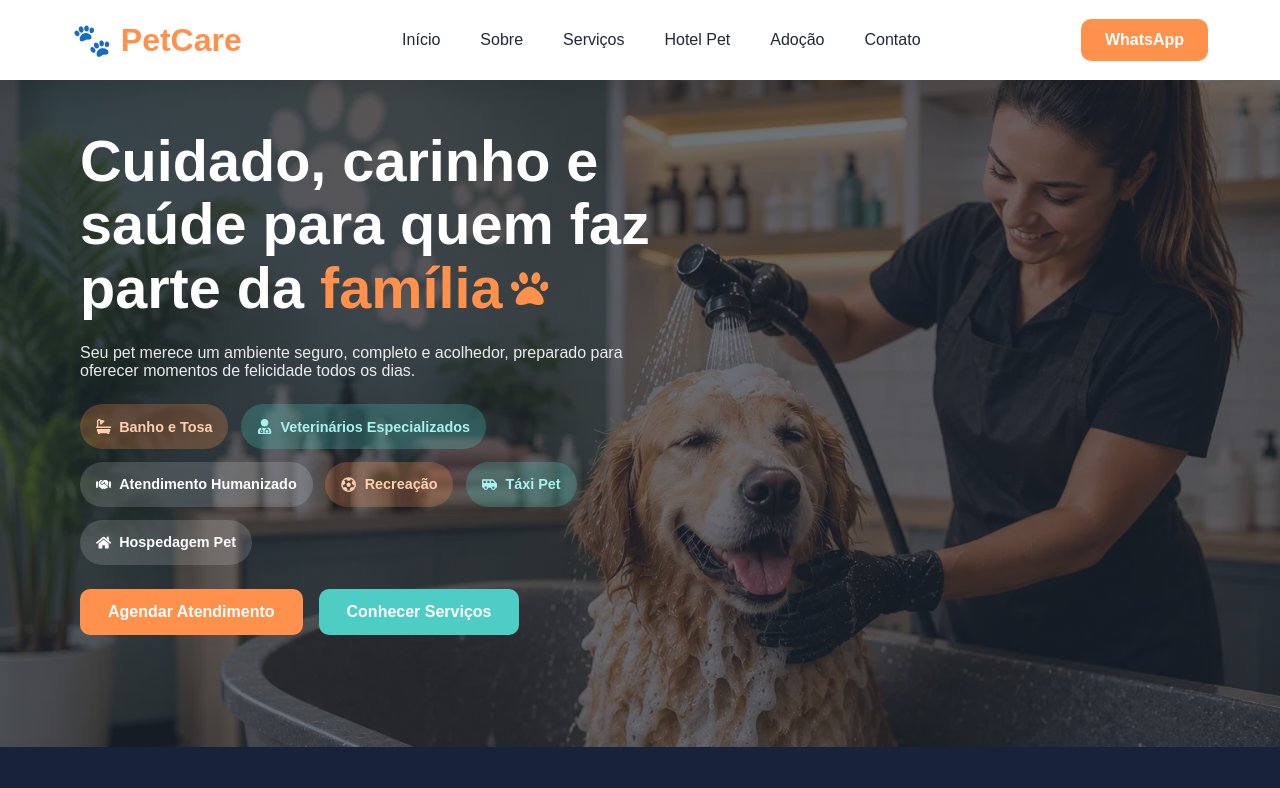
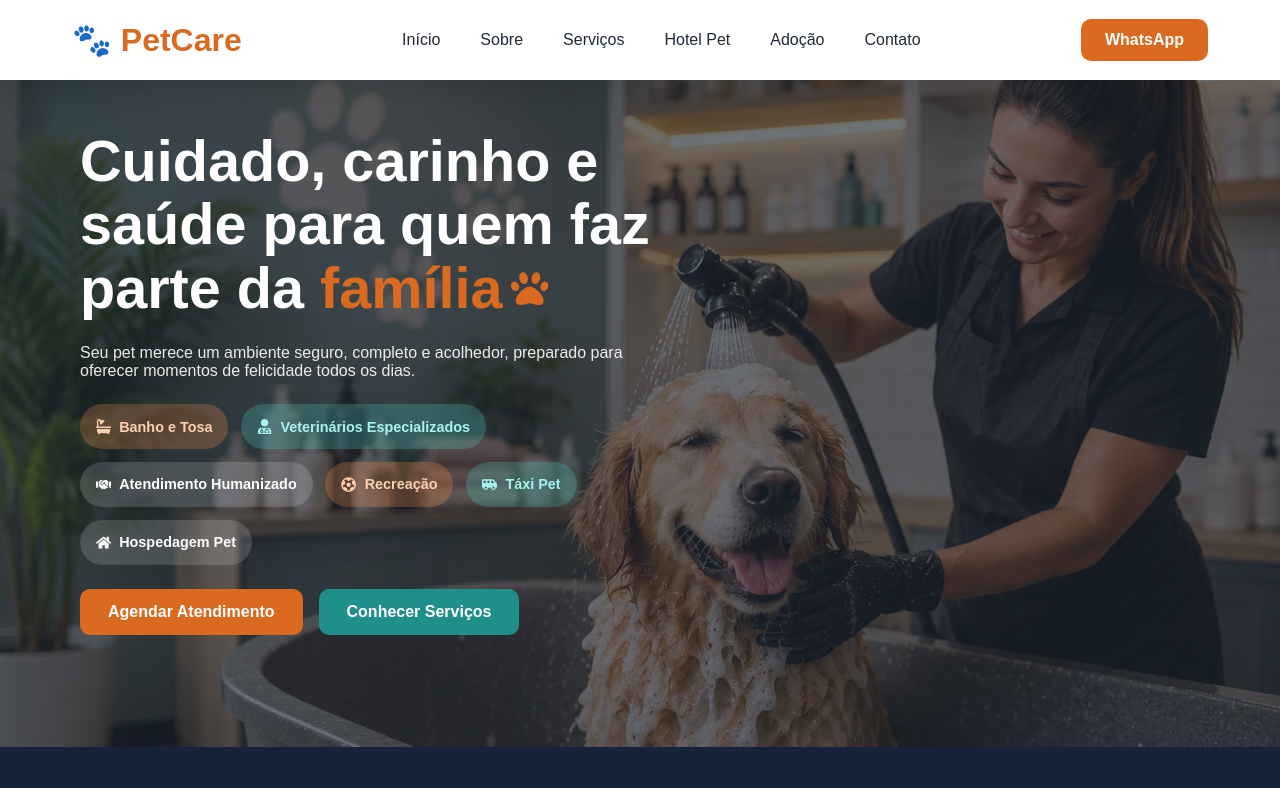
Before and after one commit to Cesarleitor/petcare-front-end, a React app: page /#/ in a window 1280 px wide. Shown: the top 788 px of the page. Built offline with nearby package versions, Linux system fonts and the light colour scheme; the HTML template or start-up script is replaced by a standard one.

Commit message:
refactor: replace navigation buttons with semantic links

```diff
--- a/src/components/About/Sobre.css
+++ b/src/components/About/Sobre.css
@@ -310,25 +310,25 @@
   line-height: 1.8;
 }
 
-.about-cta button {
+.about-cta .cta-button {
+  display: inline-block;
+
   padding: 14px 28px;
 
-  border: none;
   border-radius: 10px;
 
   background: var(--primary);
+  color: white;
 
-  color: white;
+  text-decoration: none;
 
   font-size: 1rem;
   font-weight: 600;
 
-  cursor: pointer;
-
   transition: all 0.3s ease;
 }
 
-.about-cta button:hover {
+.about-cta .cta-button:hover {
   background: var(--primary-hover);
 
   transform: translateY(-3px);
--- a/src/components/About/Sobre.jsx
+++ b/src/components/About/Sobre.jsx
@@ -4,6 +4,7 @@ import pet2 from "../../assets/pet2.webp";
 import { FaBullseye } from "react-icons/fa";
 import { FaEye } from "react-icons/fa";
 import { FaHeart } from "react-icons/fa";
+import { Link } from "react-router-dom";
 import {
   FaUserFriends,
   FaUserMd,
@@ -189,7 +190,9 @@ function About() {
           do seu melhor amigo.
         </p>
 
-        <button>Ver Serviços</button>
+        <Link to="/servicos" className="cta-button">
+          Ver Serviços
+        </Link>
       </section>
     </main>
   );
--- a/src/components/Hero/Hero.css
+++ b/src/components/Hero/Hero.css
@@ -5,10 +5,7 @@
   align-items: center;
 
   background-image:
-     linear-gradient(
-    rgba(31, 41, 55, 0.65),
-    rgba(31, 41, 55, 0.65)
-  ),
+    linear-gradient(rgba(31, 41, 55, 0.65), rgba(31, 41, 55, 0.65)),
     url("../../assets/pet2.webp");
 
   background-size: cover;
@@ -135,36 +132,33 @@
   margin-top: 1rem;
 }
 
-.hero-buttons button {
+.hero-buttons a {
   padding: 14px 28px;
-
-  border: none;
   border-radius: 10px;
-
+  text-decoration: none;
   font-size: 1rem;
   font-weight: 600;
-
-  cursor: pointer;
-
   transition: all 0.3s ease;
 }
 
-.hero-buttons button:first-child {
+/* Botão principal */
+.hero-buttons a:first-child {
   background: var(--primary);
   color: white;
 }
 
-.hero-buttons button:first-child:hover {
+.hero-buttons a:first-child:hover {
   background: var(--primary-hover);
   transform: translateY(-3px);
 }
 
-.hero-buttons button:last-child {
+/* Botão secundário */
+.hero-buttons a:last-child {
   background: var(--secondary);
   color: white;
 }
 
-.hero-buttons button:last-child:hover {
+.hero-buttons a:last-child:hover {
   opacity: 0.9;
   transform: translateY(-3px);
 }
--- a/src/components/Hero/Hero.jsx
+++ b/src/components/Hero/Hero.jsx
@@ -8,6 +8,7 @@ import {
   FaPaw,
 } from "react-icons/fa";
 import "./Hero.css";
+import { Link } from "react-router-dom";
 
 function Hero() {
   return (
@@ -45,8 +46,13 @@ function Hero() {
         </div>
 
         <div className="hero-buttons">
-          <button>Agendar Atendimento</button>
-          <button>Conhecer Serviços</button>
+          <Link to="/contato" className="btn-primary">
+            Agendar Atendimento
+          </Link>
+
+          <Link to="/servicos" className="btn-secondary">
+            Conhecer Serviços
+          </Link>
         </div>
       </div>
     </section>
--- a/src/components/Navbar/Navbar.jsx
+++ b/src/components/Navbar/Navbar.jsx
@@ -16,11 +16,14 @@ function Navbar() {
     <>
       <header className="navbar">
         <div className="navbar-container">
-          <Link to="/" className="logo">
+          <Link to="/" className="logo" aria-label="Página inicial PetCare">
             🐾 PetCare
           </Link>
 
-          <nav className={`navbar-nav ${isOpen ? "active" : ""}`}>
+          <nav
+            className={`navbar-nav ${isOpen ? "active" : ""}`}
+            aria-label="Menu Principal"
+          >
             <ul className="nav-links">
               <li>
                 <Link to="/" onClick={closeMenu}>
--- a/src/pages/Contact/Contact.css
+++ b/src/pages/Contact/Contact.css
@@ -361,28 +361,26 @@
   color: var(--gray-dark);
 }
 
-.contact-cta button {
-  padding: 14px 32px;
+.contact-cta .cta-button {
+  display: inline-block;
 
-  border: none;
+  padding: 14px 28px;
 
   border-radius: 10px;
 
   background: var(--primary);
+  color: white;
 
-  color: white;
+  text-decoration: none;
 
   font-size: 1rem;
   font-weight: 600;
 
-  cursor: pointer;
-
-  transition: 0.3s;
+  transition: all 0.3s ease;
 }
 
-.contact-cta button:hover {
+.contact-cta .cta-button:hover {
   background: var(--primary-hover);
-
   transform: translateY(-3px);
 }
 
--- a/src/pages/Contact/Contact.jsx
+++ b/src/pages/Contact/Contact.jsx
@@ -109,7 +109,15 @@ function Contact() {
 
         <p>Entre em contato e descubra como podemos ajudar.</p>
 
-        <button>Falar no WhatsApp</button>
+        <a
+          href="https://wa.me/5554999999999"
+          target="_blank"
+          rel="noopener noreferrer"
+          className="cta-button"
+          aria-label="Falar com a PetCare pelo WhatsApp"
+        >
+          Falar no WhatsApp
+        </a>
       </section>
     </main>
   );
--- a/src/styles/global.css
+++ b/src/styles/global.css
@@ -4,7 +4,6 @@
   padding: 0;
   box-sizing: border-box;
 }
-
 
 html {
   scroll-behavior: smooth;
@@ -19,10 +18,10 @@ html {
 
 /* Variáveis */
 :root {
-  --primary: #ff914d;
-  --primary-hover: #ff7a26;
+  --primary: #d96a1f;
+  --primary-hover: #b85715;
 
-  --secondary: #4ecdc4;
+  --secondary: #1f8f8a;
 
   --dark: #1f2937;
   --light: #ffffff;
```
Lines whose indentation alone changed are shown as unchanged.
